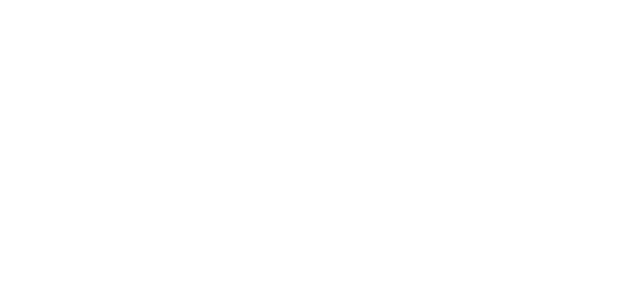
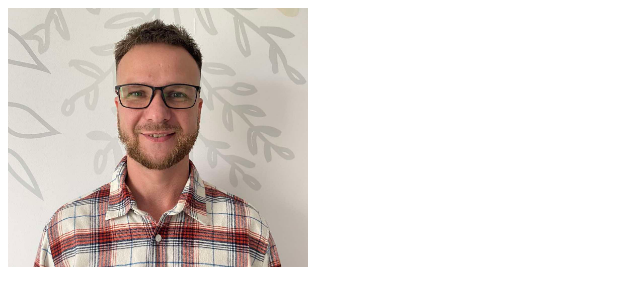
Before and after one commit to VadimOkulik/rsschool-cv, a plain HTML site: page index.html in a window 1280 px wide. Shown: the whole page, without its empty margins (0-640 px from the left). Drawn offline with Linux system fonts and the light colour scheme.

Commit message:
refactor: add img

```diff
--- a/index.html
+++ b/index.html
@@ -7,6 +7,7 @@
     <title>Document</title>
 </head>
 <body>
+    <img src="./avatar.jpg" alt="Avatar" width="300px">
 
 </body>
 </html>
```
Also changed, not shown: avatar.jpg (added).
